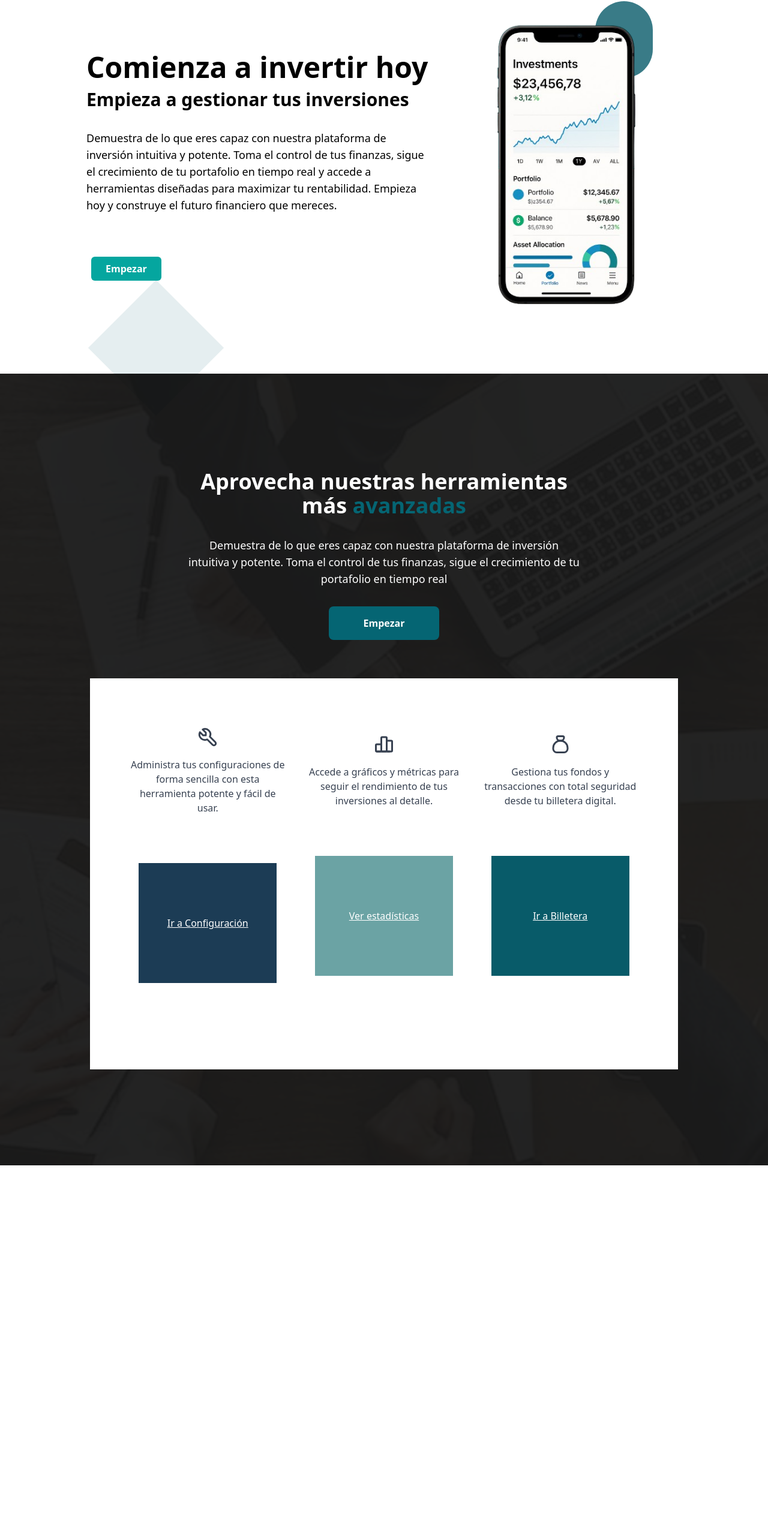
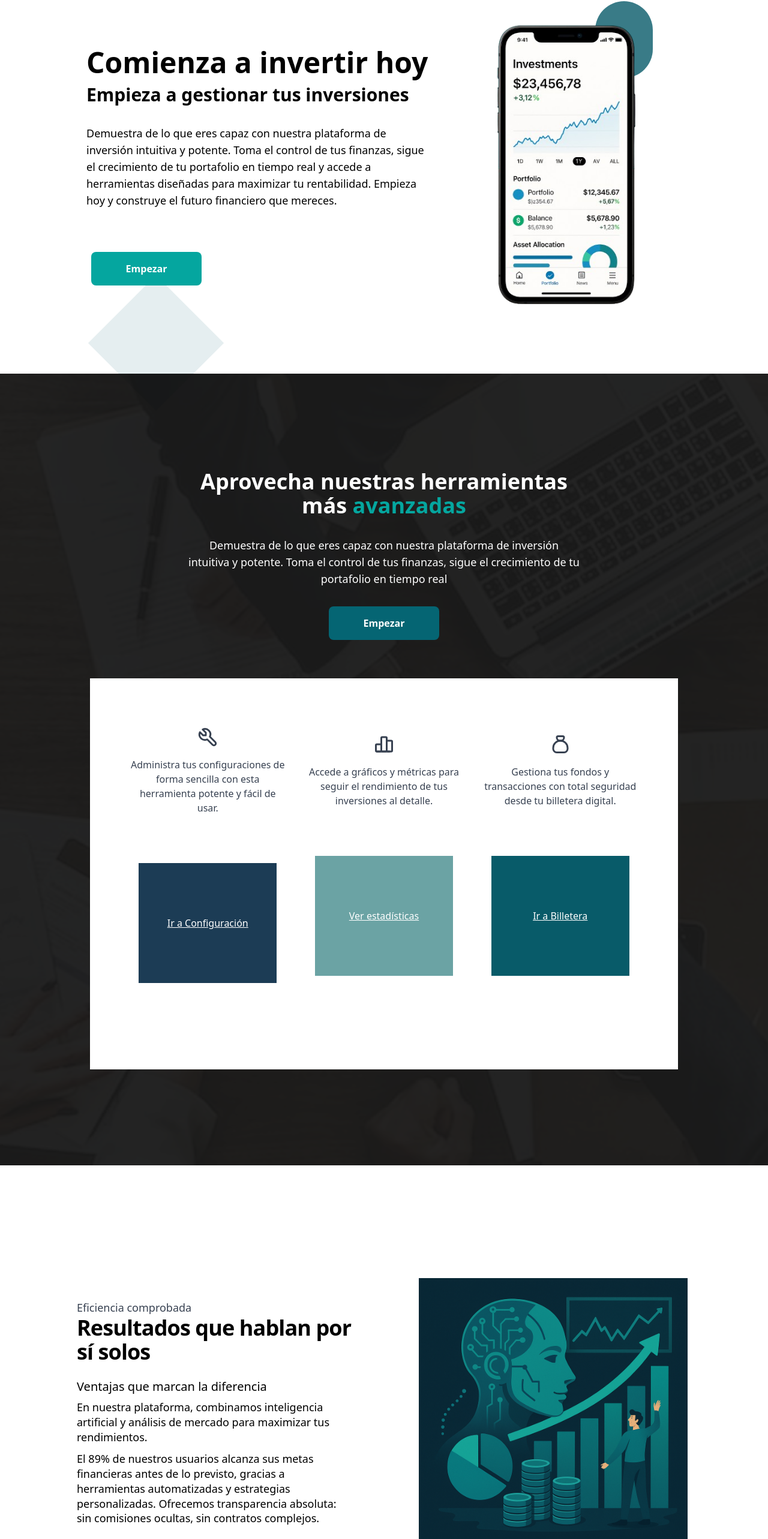
Before and after one commit to Jorge-coder02/fintech, a React (Vite) app: page / in a window 1280 px wide. Shown: the part 179-2745 px from the top of the page at 60% size. Before the commit the page ends 2122 px from the top, so only its background shows below. Built offline with nearby package versions, Linux system fonts and the light colour scheme.

Commit message:
Añadida sección nueva (Resultados)

```diff
--- a/index.html
+++ b/index.html
@@ -1,5 +1,5 @@
 <!DOCTYPE html>
-<html lang="en" data-theme="">
+<html lang="es" data-theme="">
   <head>
     <meta charset="UTF-8" />
     <link rel="icon" type="image/svg+xml" href="/vite.svg" />
--- a/src/components/Home/Hero.tsx
+++ b/src/components/Home/Hero.tsx
@@ -1,4 +1,4 @@
-import Button from "../ui/Buttons/Button";
+import Button2 from "../ui/Buttons/Button.styles";
 
 function Hero() {
   return (
@@ -25,7 +25,7 @@ function Hero() {
           <div className="self-start pt-10 pl-2 relative">
             {/* *Visual cuadrado* */}
             <div className="absolute -z-20 md:top-[9.5rem] left-9 w-40 h-40 rotate-45 bg-[#085b69] opacity-10 -translate-y-10"></div>
-            <Button>Empezar</Button>
+            <Button2 variant={"primary"}>Empezar</Button2>
           </div>
         </div>
         {/* Contenedor imagen (der) */}
--- a/src/components/Home/Herramientas.tsx
+++ b/src/components/Home/Herramientas.tsx
@@ -1,6 +1,4 @@
-/* eslint-disable @typescript-eslint/no-unused-vars */
-// import Button from "../ui/Buttons/Button";
-import Button2 from "../ui/Buttons/Button2.styles";
+import Button from "../ui/Buttons/Button.styles";
 import ItemHerramienta from "../ui/ItemHerramienta";
 import IconSetting from "../ui/Icons/IconSetting";
 import IconChart from "../ui/Icons/IconChart";
@@ -29,8 +27,9 @@ function Herramientas() {
             data-aos-duration="600"
             className="font-bold text-4xl text-center"
           >
-            Aprovecha nuestras herramientas más{" "}
-            <strong className="text-[#056573]">avanzadas</strong>
+            Aprovecha nuestras{" "}
+            <strong className="font-extrabold">herramientas</strong> más{" "}
+            <strong className="text-[#05a69f]">avanzadas</strong>
           </h2>
           <span
             data-aos="fade-right"
@@ -42,7 +41,9 @@ function Herramientas() {
             crecimiento de tu portafolio en tiempo real
           </span>
           <div data-aos="fade-up" data-aos-delay="650">
-            <Button2 variant="secondary">Empezar</Button2>
+            <Button enlace="/" variant="secondary">
+              Empezar
+            </Button>
           </div>
         </div>
         {/* Contenedor blanco abajo */}
--- /dev/null
+++ b/src/components/Home/Resultados.tsx
@@ -0,0 +1,49 @@
+function Resultados() {
+  return (
+    <section className="min-h-[100dvh] lg:px-20 p-4 pt-10 flex justify-center items-center">
+      <div
+        className="container flex lg:p-12 p-6 lg:flex-row flex-col justify-center items-center
+        gap-x-16 gap-y-14 max-w-screen-xl"
+      >
+        {/* Contenedor texto (izq.) */}
+        <div className="flex flex-1 flex-col justify-center gap-y-6 lg:pr-10">
+          <div data-aos="fade-right" data-aos-duration="600">
+            <span className="text-gray-700 text-lg">Eficiencia comprobada</span>
+            <h3 className="text-4xl font-semibold tracking-tight">
+              Resultados que hablan por sí solos
+            </h3>
+          </div>
+          <div
+            data-aos="fade-right"
+            data-aos-delay="400"
+            className="flex flex-col space-y-2"
+          >
+            <h4 className="text-xl font-medium">
+              Ventajas que marcan la diferencia
+            </h4>
+            <div className="text-lg leading-snug">
+              <p className="pb-3">
+                En nuestra plataforma, combinamos inteligencia artificial y
+                análisis de mercado para maximizar tus rendimientos.
+              </p>
+              <p>
+                El 89% de nuestros usuarios alcanza sus metas financieras antes
+                de lo previsto, gracias a herramientas automatizadas y
+                estrategias personalizadas. Ofrecemos transparencia absoluta:
+                sin comisiones ocultas, sin contratos complejos.
+              </p>
+            </div>
+          </div>
+        </div>
+        {/* Contenedor img (der.) */}
+        <div className="flex flex-1 justify-center items-center">
+          <div className="w-full max-w-sm lg:max-w-md">
+            <img src="/img/ia_chart.png" alt="movil" />
+          </div>
+        </div>
+      </div>
+    </section>
+  );
+}
+
+export default Resultados;
--- a/src/components/layout/Home.tsx
+++ b/src/components/layout/Home.tsx
@@ -1,12 +1,14 @@
 import Layout from "./Layout";
 import Hero from "../Home/Hero";
 import Herramientas from "../Home/Herramientas";
+import Resultados from "../Home/Resultados";
 
 function Home() {
   return (
     <Layout>
       <Hero></Hero>
       <Herramientas></Herramientas>
+      <Resultados></Resultados>
     </Layout>
   );
 }
--- /dev/null
+++ b/src/components/ui/Buttons/Button.styles.tsx
@@ -0,0 +1,56 @@
+import { Link } from "react-router-dom";
+import styled from "styled-components";
+
+// Componente Styled Button
+interface StyledButtonProps {
+  $variant: "primary" | "secondary" | "tertiary";
+}
+
+const variantColors = {
+  primary: "#05a69f",
+  secondary: "#056573",
+  tertiary: "#1c3c55",
+};
+const variantHoverColors = {
+  primary: "#056573",
+  secondary: "#1c3c55",
+  tertiary: "#056573",
+};
+
+const StyledButton = styled.button<StyledButtonProps>`
+  background: ${(props) => variantColors[props.$variant || "primary"]};
+  color: white;
+  border: none;
+  border-radius: 8px;
+  padding: 12px 24px;
+  font-weight: bold;
+  padding: 1rem 3.6rem;
+  font-size: 16px;
+  cursor: pointer;
+  transition: all 0.3s ease;
+
+  &:hover {
+    background: ${(props) => variantHoverColors[props.$variant]};
+    transform: translateY(-4px);
+  }
+
+  &:active {
+    transform: translateY(0);
+  }
+`;
+
+// * Componente Botón *
+type Props = {
+  enlace: string;
+  children: React.ReactNode;
+  variant?: "primary" | "secondary" | "tertiary";
+};
+const Button2 = ({ enlace = "/", children, variant = "primary" }: Props) => {
+  return (
+    <StyledButton onClick={(e) => e.preventDefault()} $variant={variant}>
+      <Link to={enlace || "/"}>{children}</Link>
+    </StyledButton>
+  );
+};
+
+export default Button2;
--- a/src/components/ui/Buttons/Button.tsx
+++ /dev/null
@@ -1,16 +0,0 @@
-import { ReactNode } from "react";
-
-type Props = { children: ReactNode; clases?: string };
-
-function Button({ children, clases }: Props) {
-  return (
-    <button
-      type="button"
-      className={`px-6 py-2 rounded-md font-semibold bg-[#05a69f] text-[#fff] hover:opacity-80 ${clases}`}
-    >
-      {children}
-    </button>
-  );
-}
-
-export default Button;
--- a/src/components/ui/Buttons/Button2.styles.tsx
+++ /dev/null
@@ -1,37 +0,0 @@
-import styled from "styled-components";
-const StyledButton = styled.button<{ $variant?: "primary" | "secondary" }>`
-  background: ${(props) =>
-    props.$variant === "secondary" ? "#056573" : "#05a69f"};
-  color: white;
-  border: none;
-  border-radius: 8px;
-  padding: 12px 24px;
-  font-weight: bold;
-  padding: 1rem 3.6rem;
-  font-size: 16px;
-  cursor: pointer;
-  transition: all 0.3s ease;
-
-  &:hover {
-    background: #1c3c55;
-    transform: translateY(-4px);
-  }
-
-  &:active {
-    transform: translateY(0);
-  }
-`;
-
-type Props = {
-  children: React.ReactNode;
-  variant?: "primary" | "secondary";
-};
-const Button2 = ({ children, variant = "primary" }: Props) => {
-  return (
-    <StyledButton onClick={(e) => e.preventDefault()} $variant={variant}>
-      {children}
-    </StyledButton>
-  );
-};
-
-export default Button2;
--- a/src/index.css
+++ b/src/index.css
@@ -9,10 +9,10 @@ body {
 
 /* Paleta colores */
 h5 {
+  background-color: #6ba3a4;
+  background-color: #05a69f; /* Boton primary */
+  background-color: #056573; /* Boton secondary */
+  background-color: #085b69; /* header */ /* Boton tertiary */
+  background-color: #1c3c55;
   background-color: #101a1c;
-  background-color: #6ba3a4;
-  background-color: #05a69f; /* Botones */
-  background-color: #085b69; /* header */
-  background-color: #1c3c55;
-  background-color: #056573;
 }
```
Also changed, not shown: public/img/ia_chart.png (added), public/img/ia_chart2.png (added).
